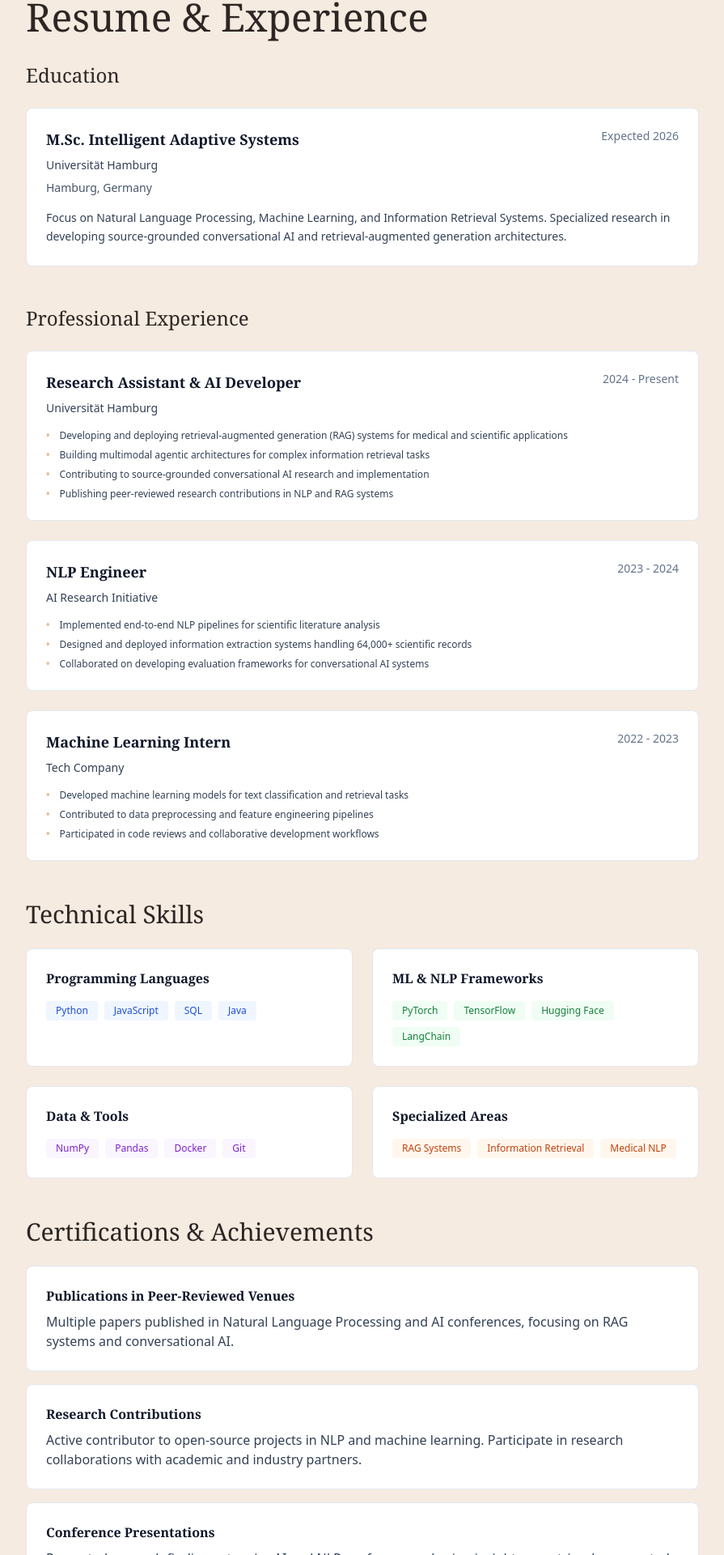
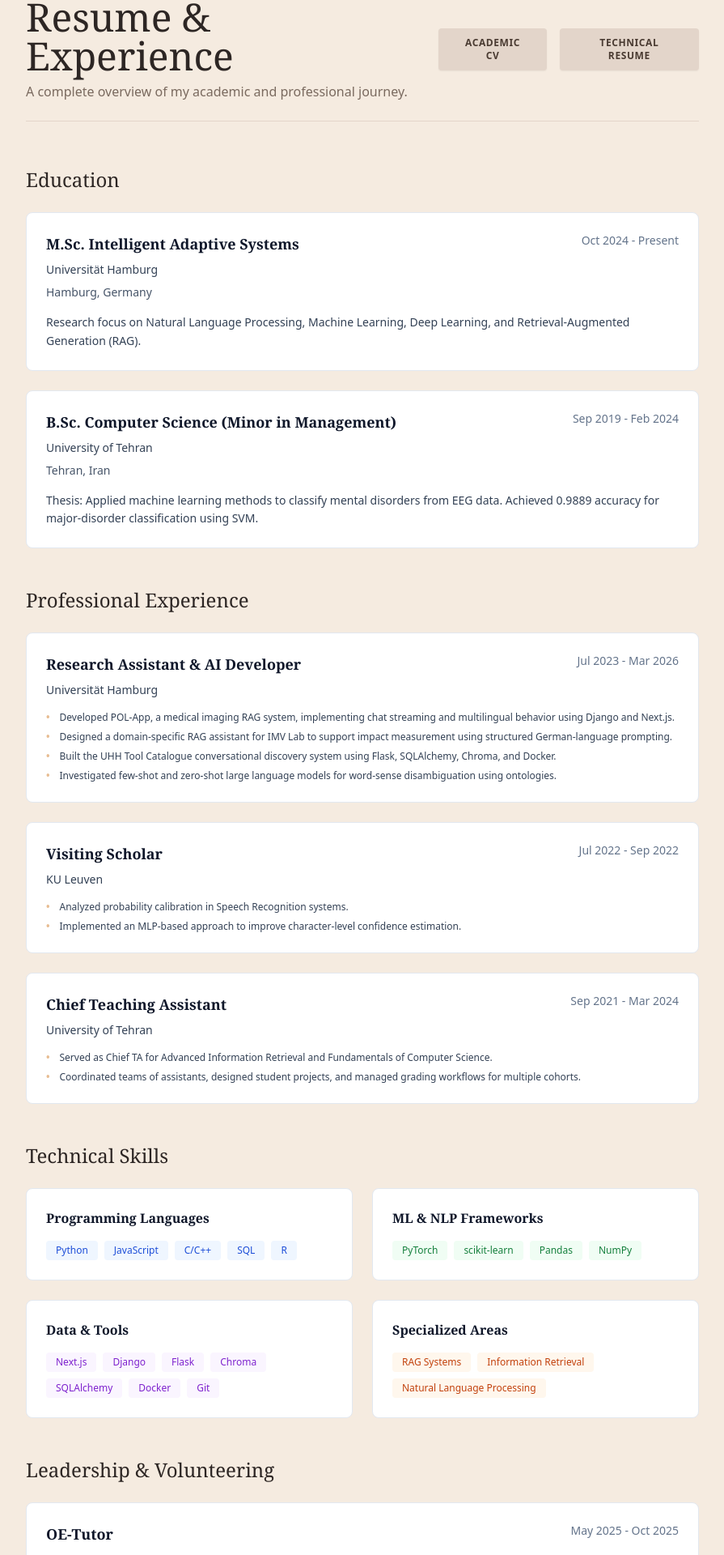
Before and after one commit to nilix-ba/nilix-ba.github.io, a Next.js app: page /resume in a window 1280 px wide. Shown: the part 147-2067 px from the top of the page at 81% size, without its empty margins (192-1087 px from the left). Built offline with nearby package versions, Linux system fonts and the light colour scheme.

Commit message:
updated resume page

```diff
--- a/pages/resume.js
+++ b/pages/resume.js
@@ -48,7 +48,33 @@ export default function Resume() {
       )}
 
       <main className="max-w-4xl mx-auto px-4 sm:px-6 lg:px-8 py-8 sm:py-12">
-        <h1 className="text-2xl sm:text-3xl md:text-4xl lg:text-5xl font-serif mb-6 sm:mb-8 text-primary">Resume & Experience</h1>
+
+        {/* Header with Download Buttons */}
+        <div className="flex flex-col md:flex-row md:items-center justify-between mb-10 sm:mb-14 gap-6 border-b border-[#e3d5ca] pb-6">
+          <div>
+            <h1 className="text-3xl sm:text-4xl lg:text-5xl font-serif text-primary mb-2">Resume & Experience</h1>
+            <p className="text-[#7a6a5f] text-sm sm:text-base">A complete overview of my academic and professional journey.</p>
+          </div>
+
+          <div className="flex flex-col sm:flex-row gap-3 sm:gap-4 w-full md:w-auto">
+            <a
+              href="/Academic_CV.pdf"
+              target="_blank"
+              rel="noopener noreferrer"
+              className="w-full sm:w-auto text-xs font-bold uppercase tracking-wider px-6 py-2.5 bg-[#e3d5ca] text-[#4a3b32] hover:bg-[#d4c3b3] transition-colors rounded text-center shadow-sm"
+            >
+              Academic CV
+            </a>
+            <a
+              href="/niloufar_resume.pdf"
+              target="_blank"
+              rel="noopener noreferrer"
+              className="w-full sm:w-auto text-xs font-bold uppercase tracking-wider px-6 py-2.5 bg-[#e3d5ca] text-[#4a3b32] hover:bg-[#d4c3b3] transition-colors rounded text-center shadow-sm"
+            >
+              Technical Resume
+            </a>
+          </div>
+        </div>
 
         {/* Education */}
         <section className="mb-8 sm:mb-12">
@@ -57,13 +83,25 @@ export default function Resume() {
           <div className="space-y-4 sm:space-y-6">
             <div className="bg-white p-4 sm:p-6 rounded-lg border border-slate-200">
               <div className="flex flex-col sm:flex-row justify-between items-start mb-2 gap-2">
-                <h3 className="text-base sm:text-lg font-semibold text-slate-900">{siteConfig.degree}</h3>
-                <span className="text-xs sm:text-sm text-slate-500 whitespace-nowrap">Expected {siteConfig.year}</span>
+                <h3 className="text-base sm:text-lg font-semibold text-slate-900">M.Sc. Intelligent Adaptive Systems</h3>
+                <span className="text-xs sm:text-sm text-slate-500 whitespace-nowrap">Oct 2024 - Present</span>
               </div>
-              <p className="text-sm sm:text-slate-700 font-medium mb-1 sm:mb-2">{siteConfig.university}</p>
-              <p className="text-xs sm:text-sm text-slate-600">{siteConfig.location}</p>
+              <p className="text-sm sm:text-slate-700 font-medium mb-1 sm:mb-2">Universität Hamburg</p>
+              <p className="text-xs sm:text-sm text-slate-600">Hamburg, Germany</p>
               <p className="text-slate-700 text-sm leading-relaxed mt-3 sm:mt-4">
-                Focus on Natural Language Processing, Machine Learning, and Information Retrieval Systems. Specialized research in developing source-grounded conversational AI and retrieval-augmented generation architectures.
+                Research focus on Natural Language Processing, Machine Learning, Deep Learning, and Retrieval-Augmented Generation (RAG).
+              </p>
+            </div>
+
+            <div className="bg-white p-4 sm:p-6 rounded-lg border border-slate-200">
+              <div className="flex flex-col sm:flex-row justify-between items-start mb-2 gap-2">
+                <h3 className="text-base sm:text-lg font-semibold text-slate-900">B.Sc. Computer Science (Minor in Management)</h3>
+                <span className="text-xs sm:text-sm text-slate-500 whitespace-nowrap">Sep 2019 - Feb 2024</span>
+              </div>
+              <p className="text-sm sm:text-slate-700 font-medium mb-1 sm:mb-2">University of Tehran</p>
+              <p className="text-xs sm:text-sm text-slate-600">Tehran, Iran</p>
+              <p className="text-slate-700 text-sm leading-relaxed mt-3 sm:mt-4">
+                Thesis: Applied machine learning methods to classify mental disorders from EEG data. Achieved 0.9889 accuracy for major-disorder classification using SVM.
               </p>
             </div>
           </div>
@@ -77,147 +115,184 @@ export default function Resume() {
             <div className="bg-white p-4 sm:p-6 rounded-lg border border-slate-200">
               <div className="flex flex-col sm:flex-row justify-between items-start mb-2 gap-2">
                 <h3 className="text-base sm:text-lg font-semibold text-slate-900">Research Assistant & AI Developer</h3>
-                <span className="text-xs sm:text-sm text-slate-500 whitespace-nowrap">2024 - Present</span>
+                <span className="text-xs sm:text-sm text-slate-500 whitespace-nowrap">Jul 2023 - Mar 2026</span>
               </div>
               <p className="text-sm sm:text-slate-700 font-medium mb-3 sm:mb-4">Universität Hamburg</p>
               <ul className="space-y-1 sm:space-y-2 text-xs sm:text-slate-700">
                 <li className="flex gap-2 sm:gap-3">
                   <span className="text-accent font-semibold flex-shrink-0">•</span>
-                  <span>Developing and deploying retrieval-augmented generation (RAG) systems for medical and scientific applications</span>
+                  <span>Developed POL-App, a medical imaging RAG system, implementing chat streaming and multilingual behavior using Django and Next.js.</span>
                 </li>
                 <li className="flex gap-2 sm:gap-3">
                   <span className="text-accent font-semibold flex-shrink-0">•</span>
-                  <span>Building multimodal agentic architectures for complex information retrieval tasks</span>
+                  <span>Designed a domain-specific RAG assistant for IMV Lab to support impact measurement using structured German-language prompting.</span>
                 </li>
                 <li className="flex gap-2 sm:gap-3">
                   <span className="text-accent font-semibold flex-shrink-0">•</span>
-                  <span>Contributing to source-grounded conversational AI research and implementation</span>
+                  <span>Built the UHH Tool Catalogue conversational discovery system using Flask, SQLAlchemy, Chroma, and Docker.</span>
                 </li>
                 <li className="flex gap-2 sm:gap-3">
                   <span className="text-accent font-semibold flex-shrink-0">•</span>
-                  <span>Publishing peer-reviewed research contributions in NLP and RAG systems</span>
+                  <span>Investigated few-shot and zero-shot large language models for word-sense disambiguation using ontologies.</span>
                 </li>
               </ul>
             </div>
 
             <div className="bg-white p-4 sm:p-6 rounded-lg border border-slate-200">
               <div className="flex flex-col sm:flex-row justify-between items-start mb-2 gap-2">
-                <h3 className="text-base sm:text-lg font-semibold text-slate-900">NLP Engineer</h3>
-                <span className="text-xs sm:text-sm text-slate-500 whitespace-nowrap">2023 - 2024</span>
+                <h3 className="text-base sm:text-lg font-semibold text-slate-900">Visiting Scholar</h3>
+                <span className="text-xs sm:text-sm text-slate-500 whitespace-nowrap">Jul 2022 - Sep 2022</span>
               </div>
-              <p className="text-sm sm:text-slate-700 font-medium mb-3 sm:mb-4">AI Research Initiative</p>
+              <p className="text-sm sm:text-slate-700 font-medium mb-3 sm:mb-4">KU Leuven</p>
               <ul className="space-y-1 sm:space-y-2 text-xs sm:text-slate-700">
                 <li className="flex gap-2 sm:gap-3">
                   <span className="text-accent font-semibold flex-shrink-0">•</span>
-                  <span>Implemented end-to-end NLP pipelines for scientific literature analysis</span>
+                  <span>Analyzed probability calibration in Speech Recognition systems.</span>
                 </li>
                 <li className="flex gap-2 sm:gap-3">
                   <span className="text-accent font-semibold flex-shrink-0">•</span>
-                  <span>Designed and deployed information extraction systems handling 64,000+ scientific records</span>
-                </li>
-                <li className="flex gap-2 sm:gap-3">
-                  <span className="text-accent font-semibold flex-shrink-0">•</span>
-                  <span>Collaborated on developing evaluation frameworks for conversational AI systems</span>
+                  <span>Implemented an MLP-based approach to improve character-level confidence estimation.</span>
                 </li>
               </ul>
             </div>
 
             <div className="bg-white p-4 sm:p-6 rounded-lg border border-slate-200">
               <div className="flex flex-col sm:flex-row justify-between items-start mb-2 gap-2">
-                <h3 className="text-base sm:text-lg font-semibold text-slate-900">Machine Learning Intern</h3>
-                <span className="text-xs sm:text-sm text-slate-500 whitespace-nowrap">2022 - 2023</span>
+                <h3 className="text-base sm:text-lg font-semibold text-slate-900">Chief Teaching Assistant</h3>
+                <span className="text-xs sm:text-sm text-slate-500 whitespace-nowrap">Sep 2021 - Mar 2024</span>
               </div>
-              <p className="text-sm sm:text-slate-700 font-medium mb-3 sm:mb-4">Tech Company</p>
+              <p className="text-sm sm:text-slate-700 font-medium mb-3 sm:mb-4">University of Tehran</p>
               <ul className="space-y-1 sm:space-y-2 text-xs sm:text-slate-700">
                 <li className="flex gap-2 sm:gap-3">
                   <span className="text-accent font-semibold flex-shrink-0">•</span>
-                  <span>Developed machine learning models for text classification and retrieval tasks</span>
+                  <span>Served as Chief TA for Advanced Information Retrieval and Fundamentals of Computer Science.</span>
                 </li>
                 <li className="flex gap-2 sm:gap-3">
                   <span className="text-accent font-semibold flex-shrink-0">•</span>
-                  <span>Contributed to data preprocessing and feature engineering pipelines</span>
+                  <span>Coordinated teams of assistants, designed student projects, and managed grading workflows for multiple cohorts.</span>
                 </li>
+              </ul>
+            </div>
+
+          </div>
+        </section>
+
+        {/* Skills */}
+        <section className="mb-8 sm:mb-12">
+          <h2 className="text-xl sm:text-2xl font-serif text-[#2d2624] mb-4 sm:mb-6">Technical Skills</h2>
+
+          <div className="grid grid-cols-1 sm:grid-cols-2 gap-4 sm:gap-6">
+            <div className="bg-white p-4 sm:p-6 rounded-lg border border-slate-200">
+              <h3 className="text-sm sm:text-base font-semibold text-slate-900 mb-4">Programming Languages</h3>
+              <div className="flex flex-wrap gap-2">
+                <span className="text-xs bg-blue-50 text-blue-700 px-2 sm:px-3 py-1 rounded">Python</span>
+                <span className="text-xs bg-blue-50 text-blue-700 px-2 sm:px-3 py-1 rounded">JavaScript</span>
+                <span className="text-xs bg-blue-50 text-blue-700 px-2 sm:px-3 py-1 rounded">C/C++</span>
+                <span className="text-xs bg-blue-50 text-blue-700 px-2 sm:px-3 py-1 rounded">SQL</span>
+                <span className="text-xs bg-blue-50 text-blue-700 px-2 sm:px-3 py-1 rounded">R</span>
+              </div>
+            </div>
+
+            <div className="bg-white p-4 sm:p-6 rounded-lg border border-slate-200">
+              <h3 className="text-sm sm:text-base font-semibold text-slate-900 mb-4">ML & NLP Frameworks</h3>
+              <div className="flex flex-wrap gap-2">
+                <span className="text-xs bg-green-50 text-green-700 px-2 sm:px-3 py-1 rounded">PyTorch</span>
+                <span className="text-xs bg-green-50 text-green-700 px-2 sm:px-3 py-1 rounded">scikit-learn</span>
+                <span className="text-xs bg-green-50 text-green-700 px-2 sm:px-3 py-1 rounded">Pandas</span>
+                <span className="text-xs bg-green-50 text-green-700 px-2 sm:px-3 py-1 rounded">NumPy</span>
+              </div>
+            </div>
+
+            <div className="bg-white p-4 sm:p-6 rounded-lg border border-slate-200">
+              <h3 className="text-sm sm:text-base font-semibold text-slate-900 mb-4">Data & Tools</h3>
+              <div className="flex flex-wrap gap-2">
+                <span className="text-xs bg-purple-50 text-purple-700 px-2 sm:px-3 py-1 rounded">Next.js</span>
+                <span className="text-xs bg-purple-50 text-purple-700 px-2 sm:px-3 py-1 rounded">Django</span>
+                <span className="text-xs bg-purple-50 text-purple-700 px-2 sm:px-3 py-1 rounded">Flask</span>
+                <span className="text-xs bg-purple-50 text-purple-700 px-2 sm:px-3 py-1 rounded">Chroma</span>
+                <span className="text-xs bg-purple-50 text-purple-700 px-2 sm:px-3 py-1 rounded">SQLAlchemy</span>
+                <span className="text-xs bg-purple-50 text-purple-700 px-2 sm:px-3 py-1 rounded">Docker</span>
+                <span className="text-xs bg-purple-50 text-purple-700 px-2 sm:px-3 py-1 rounded">Git</span>
+              </div>
+            </div>
+
+            <div className="bg-white p-4 sm:p-6 rounded-lg border border-slate-200">
+              <h3 className="text-sm sm:text-base font-semibold text-slate-900 mb-4">Specialized Areas</h3>
+              <div className="flex flex-wrap gap-2">
+                <span className="text-xs bg-orange-50 text-orange-700 px-2 sm:px-3 py-1 rounded">RAG Systems</span>
+                <span className="text-xs bg-orange-50 text-orange-700 px-2 sm:px-3 py-1 rounded">Information Retrieval</span>
+                <span className="text-xs bg-orange-50 text-orange-700 px-2 sm:px-3 py-1 rounded">Natural Language Processing</span>
+              </div>
+            </div>
+          </div>
+        </section>
+
+        {/* Leadership & Volunteering */}
+        <section className="mb-8 sm:mb-12">
+          <h2 className="text-xl sm:text-2xl font-serif text-[#2d2624] mb-4 sm:mb-6">Leadership & Volunteering</h2>
+
+          <div className="space-y-4 sm:space-y-6">
+            <div className="bg-white p-4 sm:p-6 rounded-lg border border-slate-200">
+              <div className="flex flex-col sm:flex-row justify-between items-start mb-2 gap-2">
+                <h3 className="text-base sm:text-lg font-semibold text-slate-900">OE-Tutor</h3>
+                <span className="text-xs sm:text-sm text-slate-500 whitespace-nowrap">May 2025 - Oct 2025</span>
+              </div>
+              <p className="text-sm sm:text-slate-700 font-medium mb-3 sm:mb-4">Universität Hamburg</p>
+              <ul className="space-y-1 sm:space-y-2 text-xs sm:text-slate-700">
                 <li className="flex gap-2 sm:gap-3">
                   <span className="text-accent font-semibold flex-shrink-0">•</span>
-                  <span>Participated in code reviews and collaborative development workflows</span>
+                  <span>Developed comprehensive onboarding content and organized social activities to help new students navigate university life, German culture and local regulations in Hamburg.</span>
+                </li>
+              </ul>
+            </div>
+
+            <div className="bg-white p-4 sm:p-6 rounded-lg border border-slate-200">
+              <div className="flex flex-col sm:flex-row justify-between items-start mb-2 gap-2">
+                <h3 className="text-base sm:text-lg font-semibold text-slate-900">PIASTA Welcome Buddy</h3>
+                <span className="text-xs sm:text-sm text-slate-500 whitespace-nowrap">Sep 2025 - Dec 2025</span>
+              </div>
+              <p className="text-sm sm:text-slate-700 font-medium mb-3 sm:mb-4">Universität Hamburg</p>
+              <ul className="space-y-1 sm:space-y-2 text-xs sm:text-slate-700">
+                <li className="flex gap-2 sm:gap-3">
+                  <span className="text-accent font-semibold flex-shrink-0">•</span>
+                  <span>Provided dedicated, one-on-one mentorship to incoming international students, offering personalized guidance and peer support to ease their cultural and academic transition.</span>
                 </li>
               </ul>
             </div>
           </div>
         </section>
 
-        {/* Skills */}
-        <section className="mb-12">
-          <h2 className="section-header">Technical Skills</h2>
+        {/* Certifications & Publications */}
+        <section className="mb-8 sm:mb-12">
+          <h2 className="text-xl sm:text-2xl font-serif text-[#2d2624] mb-4 sm:mb-6">Publications & Certifications</h2>
 
-          <div className="grid grid-cols-1 md:grid-cols-2 gap-6">
-            <div className="bg-white p-6 rounded-lg border border-slate-200">
-              <h3 className="font-semibold text-slate-900 mb-4">Programming Languages</h3>
-              <div className="flex flex-wrap gap-2">
-                <span className="text-xs bg-blue-50 text-blue-700 px-3 py-1 rounded">Python</span>
-                <span className="text-xs bg-blue-50 text-blue-700 px-3 py-1 rounded">JavaScript</span>
-                <span className="text-xs bg-blue-50 text-blue-700 px-3 py-1 rounded">SQL</span>
-                <span className="text-xs bg-blue-50 text-blue-700 px-3 py-1 rounded">Java</span>
-              </div>
+          <div className="space-y-3 sm:space-y-4">
+            <div className="bg-white p-4 sm:p-6 rounded-lg border border-slate-200">
+              <h3 className="text-sm sm:text-base font-semibold text-slate-900 mb-2">CollEX - A Multimodal Agentic RAG System</h3>
+              <p className="text-slate-700 text-xs sm:text-sm">Co-authored a publication on a system designed to support interactive exploration of 64,000+ scientific records through a chat interface, combining textual and visual modalities.</p>
             </div>
 
-            <div className="bg-white p-6 rounded-lg border border-slate-200">
-              <h3 className="font-semibold text-slate-900 mb-4">ML & NLP Frameworks</h3>
-              <div className="flex flex-wrap gap-2">
-                <span className="text-xs bg-green-50 text-green-700 px-3 py-1 rounded">PyTorch</span>
-                <span className="text-xs bg-green-50 text-green-700 px-3 py-1 rounded">TensorFlow</span>
-                <span className="text-xs bg-green-50 text-green-700 px-3 py-1 rounded">Hugging Face</span>
-                <span className="text-xs bg-green-50 text-green-700 px-3 py-1 rounded">LangChain</span>
-              </div>
+            <div className="bg-white p-4 sm:p-6 rounded-lg border border-slate-200">
+              <h3 className="text-sm sm:text-base font-semibold text-slate-900 mb-2">Certificate Intercultural Competence (CIC)</h3>
+              <p className="text-slate-700 text-xs sm:text-sm">Awarded by Universität Hamburg for intercultural commitment, including mandatory intercultural training, international campus engagement and intercultural studies.</p>
             </div>
 
-            <div className="bg-white p-6 rounded-lg border border-slate-200">
-              <h3 className="font-semibold text-slate-900 mb-4">Data & Tools</h3>
-              <div className="flex flex-wrap gap-2">
-                <span className="text-xs bg-purple-50 text-purple-700 px-3 py-1 rounded">NumPy</span>
-                <span className="text-xs bg-purple-50 text-purple-700 px-3 py-1 rounded">Pandas</span>
-                <span className="text-xs bg-purple-50 text-purple-700 px-3 py-1 rounded">Docker</span>
-                <span className="text-xs bg-purple-50 text-purple-700 px-3 py-1 rounded">Git</span>
-              </div>
+            <div className="bg-white p-4 sm:p-6 rounded-lg border border-slate-200">
+              <h3 className="text-sm sm:text-base font-semibold text-slate-900 mb-2">IBM Skills Network Certifications</h3>
+              <p className="text-slate-700 text-xs sm:text-sm">Completed Applied Data Science Capstone and Databases and SQL for Data Science with Python.</p>
             </div>
 
-            <div className="bg-white p-6 rounded-lg border border-slate-200">
-              <h3 className="font-semibold text-slate-900 mb-4">Specialized Areas</h3>
-              <div className="flex flex-wrap gap-2">
-                <span className="text-xs bg-orange-50 text-orange-700 px-3 py-1 rounded">RAG Systems</span>
-                <span className="text-xs bg-orange-50 text-orange-700 px-3 py-1 rounded">Information Retrieval</span>
-                <span className="text-xs bg-orange-50 text-orange-700 px-3 py-1 rounded">Medical NLP</span>
-              </div>
-            </div>
-          </div>
-        </section>
-
-        {/* Certifications & Achievements */}
-        <section className="mb-12">
-          <h2 className="section-header">Certifications & Achievements</h2>
-
-          <div className="space-y-4">
-            <div className="bg-white p-6 rounded-lg border border-slate-200">
-              <h3 className="font-semibold text-slate-900 mb-2">Publications in Peer-Reviewed Venues</h3>
-              <p className="text-slate-700">Multiple papers published in Natural Language Processing and AI conferences, focusing on RAG systems and conversational AI.</p>
-            </div>
-
-            <div className="bg-white p-6 rounded-lg border border-slate-200">
-              <h3 className="font-semibold text-slate-900 mb-2">Research Contributions</h3>
-              <p className="text-slate-700">Active contributor to open-source projects in NLP and machine learning. Participate in research collaborations with academic and industry partners.</p>
-            </div>
-
-            <div className="bg-white p-6 rounded-lg border border-slate-200">
-              <h3 className="font-semibold text-slate-900 mb-2">Conference Presentations</h3>
-              <p className="text-slate-700">Presented research findings at major AI and NLP conferences, sharing insights on retrieval-augmented generation and source-grounded systems.</p>
+            <div className="bg-white p-4 sm:p-6 rounded-lg border border-slate-200">
+              <h3 className="text-sm sm:text-base font-semibold text-slate-900 mb-2">DeepLearning.AI Certifications</h3>
+              <p className="text-slate-700 text-xs sm:text-sm">Completed Advanced Learning Algorithms and Supervised Machine Learning: Regression and Classification.</p>
             </div>
           </div>
         </section>
 
         {/* Call to Action */}
-        <section className="card p-8 mb-12">
-          <h2 className="text-xl font-semibold mb-4 text-primary">Interested in collaboration or opportunities?</h2>
-          <p className="section-description mb-6">
+        <section className="card p-4 sm:p-6 lg:p-8 mb-8 sm:mb-12">
+          <h2 className="text-lg sm:text-xl font-semibold mb-3 sm:mb-4 text-primary">Interested in collaboration or opportunities?</h2>
+          <p className="section-description text-xs sm:text-sm mb-4 sm:mb-6">
             Feel free to reach out to discuss collaboration opportunities, research partnerships, or professional inquiries.
           </p>
           <Link href={siteConfig.routes.contact} className="btn-primary inline-block">
@@ -226,10 +301,10 @@ export default function Resume() {
         </section>
       </main>
 
-      <footer className="px-8 py-8 divider mt-12">
-        <div className="max-w-7xl mx-auto flex flex-col md:flex-row justify-between items-center text-muted text-sm">
+      <footer className="px-4 sm:px-6 lg:px-8 py-6 sm:py-8 divider mt-12 sm:mt-16">
+        <div className="max-w-7xl mx-auto flex flex-col gap-3 sm:flex-row justify-between items-center text-muted text-xs sm:text-sm">
           <p>{siteConfig.copyrightText}</p>
-          <div className="flex gap-6 mt-4 md:mt-0">
+          <div className="flex gap-3 sm:gap-6">
             <a href={`mailto:${siteConfig.email}`} className="link-light">Email</a>
             <a href={siteConfig.github} target="_blank" rel="noopener noreferrer" className="link-light">GitHub</a>
             <Link href={siteConfig.routes.research} className="link-light">Research</Link>
```
Also changed, not shown: 1 other file (tests, documents, lock files or other folders).
